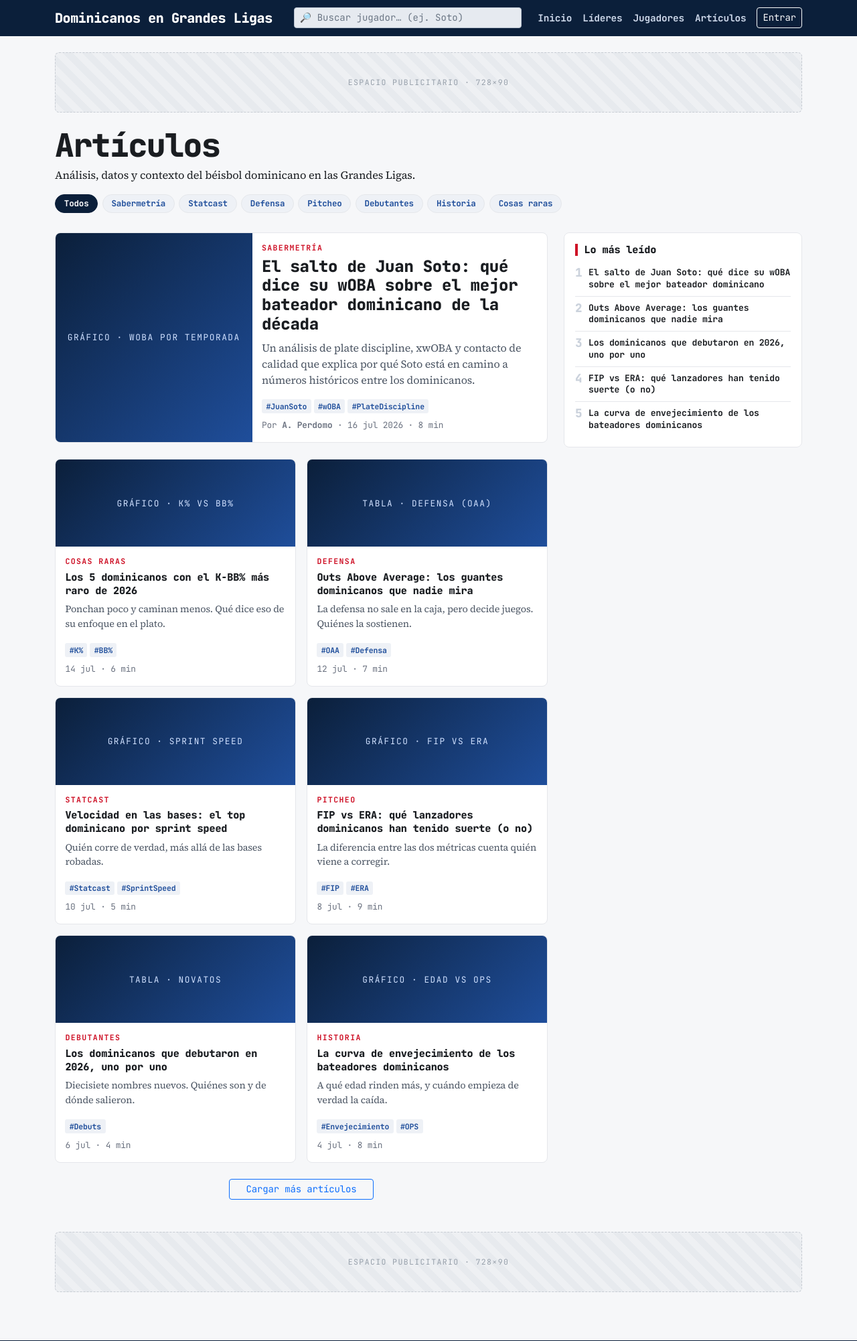
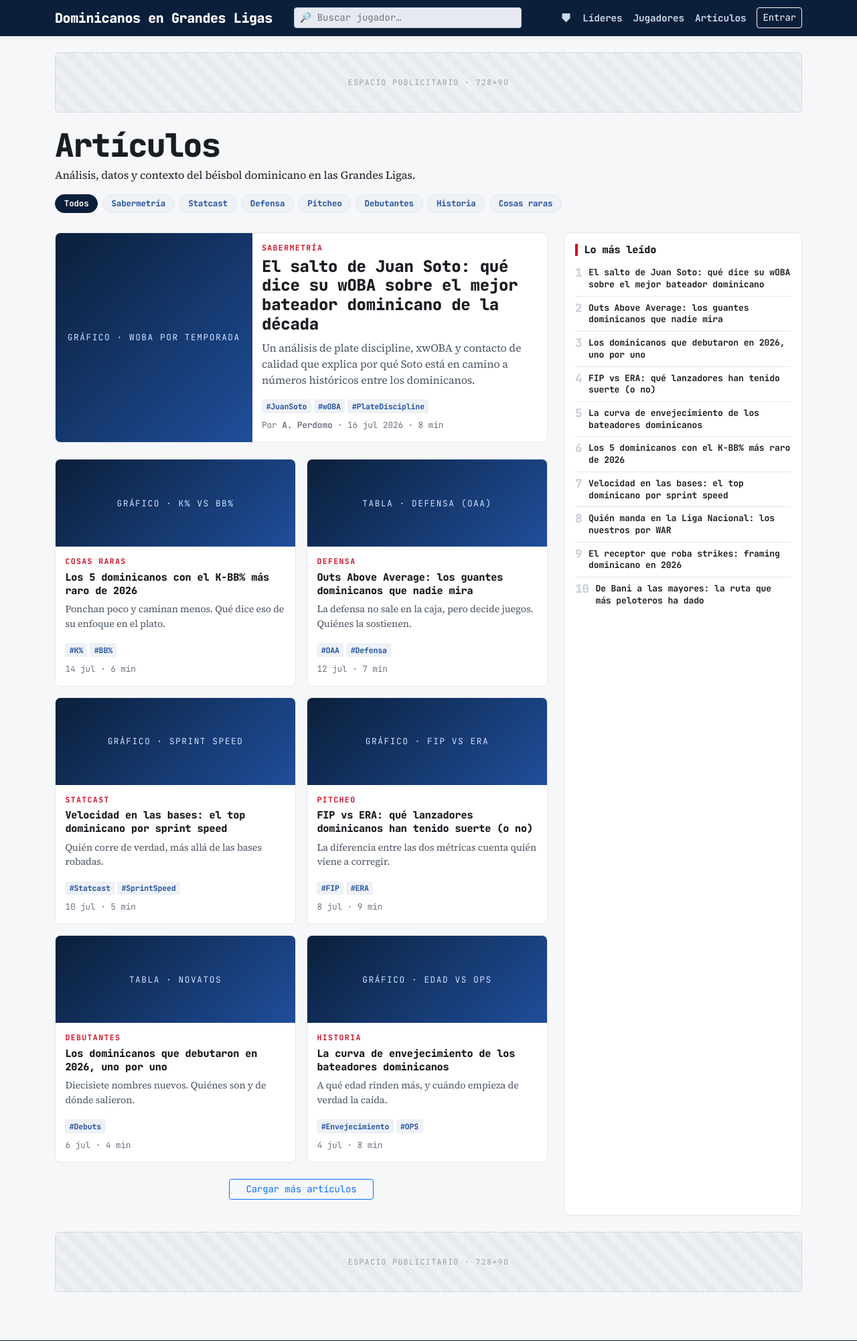
Before and after one commit to albertop/dglweb, a Django app: page /articulos/ in a window 1280 px wide. Shown: the top 2002 px of the page at 67% size. Run offline with Django 5.2, Linux system fonts and the light colour scheme; parts of the project's set-up code (start-up, migrations or seed data) failed here and were passed over.

Commit message:
feat(menú): el home en un plato, y «Lo más leído» a la altura de la lista
El plato es el símbolo del juego y el único ítem del menú que no necesita
palabra: nadie confunde adónde lleva. El nombre accesible no se pierde
con el texto —va en un `visually-hidden`, medido en 1x1— porque con solo
`aria-label` un buscador por texto en la página tampoco encontraría
«Inicio».

Fuera el «(ej. Soto)» del buscador.

Y el panel de «Lo más leído» se estira al alto de la columna de
artículos, con la lista alargada a diez para llenarlo: cinco títulos
dejaban metro y medio de página en blanco a la derecha. Medido en el
navegador: columna y panel miden 1468px los dos, diferencia cero.

Co-Authored-By: Claude Opus 5 <noreply@anthropic.com>

```diff
--- a/static/css/site.css
+++ b/static/css/site.css
@@ -870,3 +870,8 @@ a.dgl-article-title:hover { color: var(--dgl-blue); text-decoration: none; }
 }
 .dgl-top a { color: var(--dgl-ink); font-size: .82rem; font-weight: 650; line-height: 1.35; }
 .dgl-top a:hover { color: var(--dgl-blue); text-decoration: none; }
+
+/* El plato del menú. Se alinea con el texto de sus vecinos y se aclara igual que ellos al pasar el
+   ratón, porque hereda `currentColor`. */
+.dgl-navhome { display: inline-flex; align-items: center; }
+.dgl-navhome svg { display: block; }
--- a/templates/articles.html
+++ b/templates/articles.html
@@ -157,13 +157,14 @@ enlace del menú ya la promete.
     </div>
 
     <aside class="col-lg-4">
-      {# `dgl-ad-pegado` ya existe: es el pegajoso por arriba que usa la página de líderes. #}
-      <div class="dgl-ad-pegado">
       {% comment %}
-          Un ranking corto y no más tarjetas: repetir el mismo componente a la derecha haría que la
-          página entera se leyera como una sola lista larga.
+        El panel se estira al alto de la columna de artículos y la lista se alarga a diez para
+        llenarlo: cinco títulos dejaban metro y medio de página en blanco a la derecha.
+
+        Sigue siendo un ranking numerado y no más tarjetas — repetir el mismo componente a la derecha
+        haría que la página entera se leyera como una sola lista larga.
       {% endcomment %}
-        <section class="dgl-panel p-3">
+      <section class="dgl-panel p-3 h-100">
         <h2 class="dgl-section-title mb-2" style="font-size:.95rem" id="mas-leido">Lo más leído</h2>
         <ol class="list-unstyled dgl-top mb-0" aria-labelledby="mas-leido">
           <li><a href="#">El salto de Juan Soto: qué dice su wOBA sobre el mejor bateador dominicano</a></li>
@@ -171,9 +172,13 @@ enlace del menú ya la promete.
           <li><a href="#">Los dominicanos que debutaron en 2026, uno por uno</a></li>
           <li><a href="#">FIP vs ERA: qué lanzadores han tenido suerte (o no)</a></li>
           <li><a href="#">La curva de envejecimiento de los bateadores dominicanos</a></li>
+          <li><a href="#">Los 5 dominicanos con el K-BB% más raro de 2026</a></li>
+          <li><a href="#">Velocidad en las bases: el top dominicano por sprint speed</a></li>
+          <li><a href="#">Quién manda en la Liga Nacional: los nuestros por WAR</a></li>
+          <li><a href="#">El receptor que roba strikes: framing dominicano en 2026</a></li>
+          <li><a href="#">De Bani a las mayores: la ruta que más peloteros ha dado</a></li>
         </ol>
       </section>
-      </div>
     </aside>
   </div>
 
--- a/templates/base.html
+++ b/templates/base.html
@@ -9,7 +9,7 @@
   <link rel="preconnect" href="https://fonts.gstatic.com" crossorigin>
   <link href="https://fonts.googleapis.com/css2?family=JetBrains+Mono:wght@400;500;700;800&family=Source+Serif+4:ital,opsz,wght@0,8..60,400;0,8..60,600;1,8..60,400&display=swap" rel="stylesheet">
   <link href="https://cdn.jsdelivr.net/npm/bootstrap@5.3.3/dist/css/bootstrap.min.css" rel="stylesheet">
-  <link href="{% static 'css/site.css' %}?v=76" rel="stylesheet">
+  <link href="{% static 'css/site.css' %}?v=77" rel="stylesheet">
   {% block extra_head %}{% endblock %}
 </head>
 <body>
@@ -33,13 +33,25 @@
           <label class="visually-hidden" for="buscar">Buscar jugador</label>
           <div class="position-relative flex-grow-1">
             <input class="form-control form-control-sm dgl-buscador-header" id="buscar" name="q" type="search"
-                   placeholder="🔎 Buscar jugador… (ej. Soto)"
+                   placeholder="🔎 Buscar jugador…"
                    data-buscador="{% url 'players_suggest' %}" data-minimo="2">
           </div>
         </form>
         <ul class="navbar-nav ms-auto align-items-lg-center">
-          <li class="nav-item"><a class="nav-link dgl-navlink {% block nav_home %}{% endblock %}" href="{% url 'home' %}"
-            {% block nav_home_current %}{% endblock %}>Inicio</a></li>
+          {% comment %}
+            El home en un plato, que es el símbolo del juego y el único ítem del menú que no necesita
+            palabra: nadie confunde adónde lleva.
+
+            El nombre accesible NO se pierde con el texto: va en un `visually-hidden`, que los
+            lectores de pantalla leen y la vista no muestra. Con solo `aria-label` en el enlace, un
+            buscador por texto en la página tampoco encontraría «Inicio».
+          {% endcomment %}
+          <li class="nav-item"><a class="nav-link dgl-navlink dgl-navhome {% block nav_home %}{% endblock %}"
+            href="{% url 'home' %}" title="Inicio" {% block nav_home_current %}{% endblock %}>
+            <svg viewBox="0 0 16 16" width="17" height="17" fill="currentColor" aria-hidden="true">
+              <path d="M2.4 1.9h11.2v6.9L8 14.3 2.4 8.8z"/>
+            </svg>
+            <span class="visually-hidden">Inicio</span></a></li>
           <li class="nav-item"><a class="nav-link dgl-navlink" href="{% url 'leaders' %}">Líderes</a></li>
           <li class="nav-item"><a class="nav-link dgl-navlink" href="{% url 'players_index' %}">Jugadores</a></li>
           <li class="nav-item"><a class="nav-link dgl-navlink" href="{% url 'articles' %}">Artículos</a></li>
```
Lines whose indentation alone changed are shown as unchanged.
